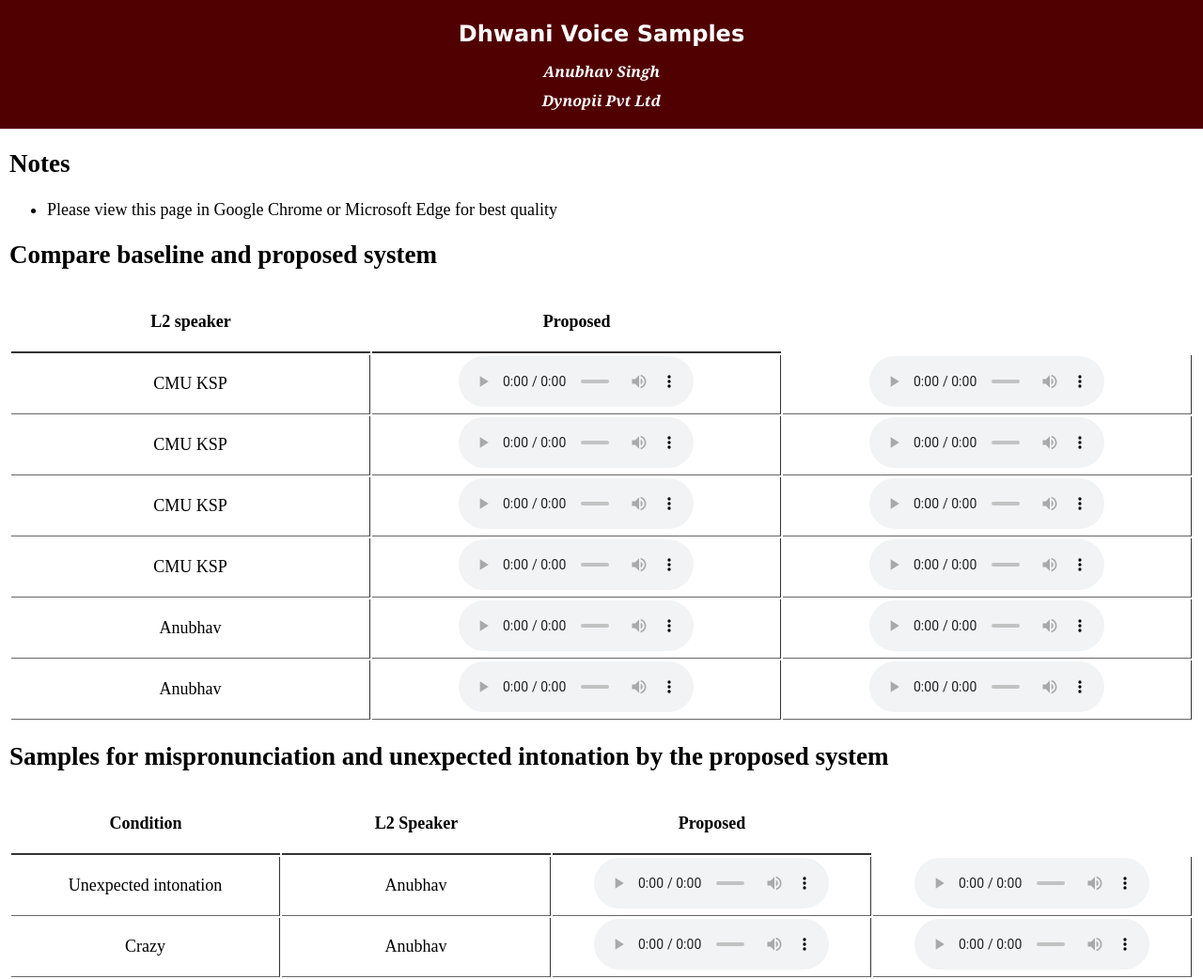
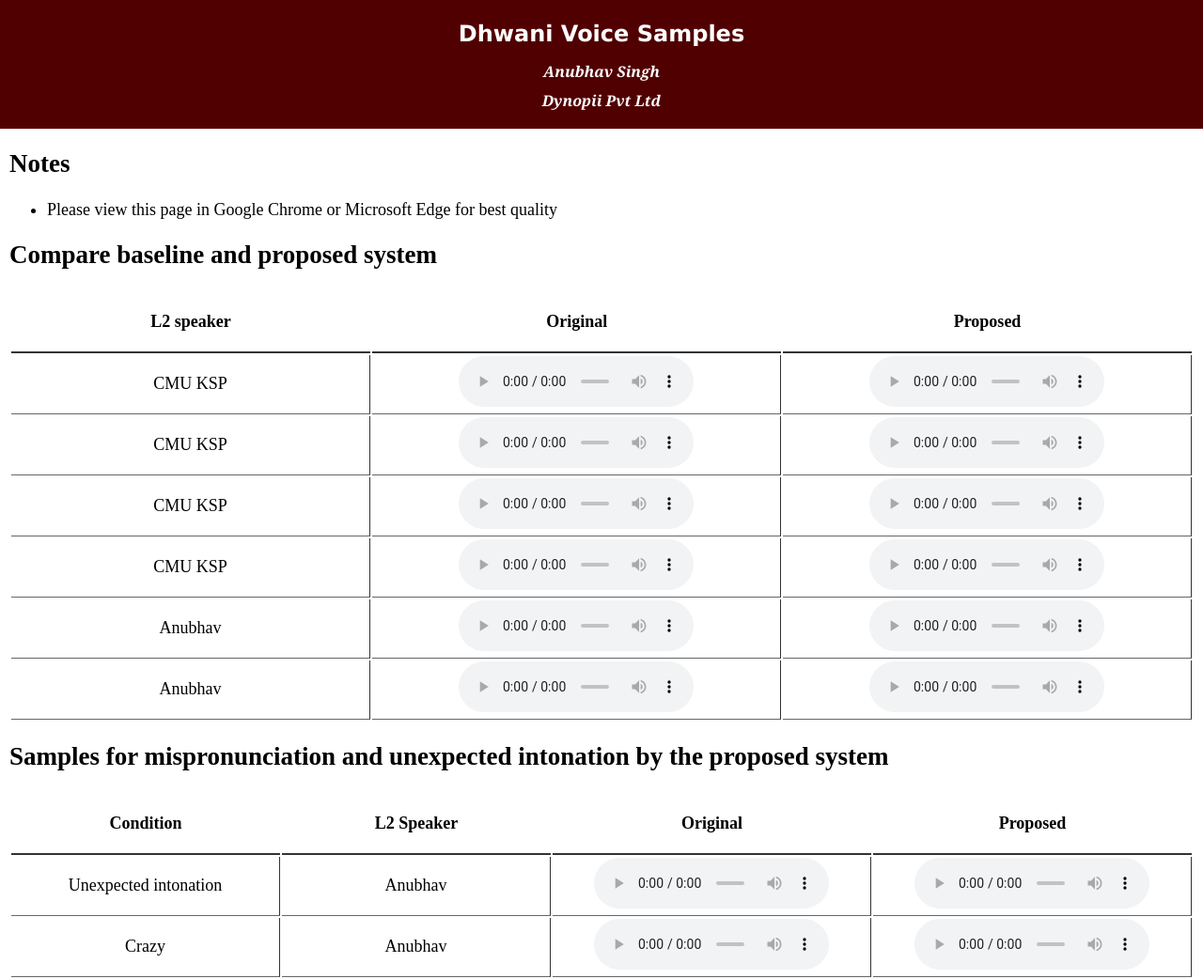
Before and after one commit to rishiraj/demo, a plain HTML site: page index.html in a window 1280 px wide. Shown: the whole page at 94% size. Drawn offline with Linux system fonts and the light colour scheme.

Commit message:
Update index.html

```diff
--- a/index.html
+++ b/index.html
@@ -107,6 +107,7 @@
 <tbody>
 	<tr>
 		<th>L2 speaker</th>
+		<th>Original</th>
 		<th>Proposed</th>
 	</tr>
 	<tr>
@@ -204,6 +205,7 @@
 	<tr>
 		<th>Condition</th>
 		<th>L2 Speaker</th>
+		<th>Original</th>
 		<th>Proposed</th>
 	</tr>
 
```
